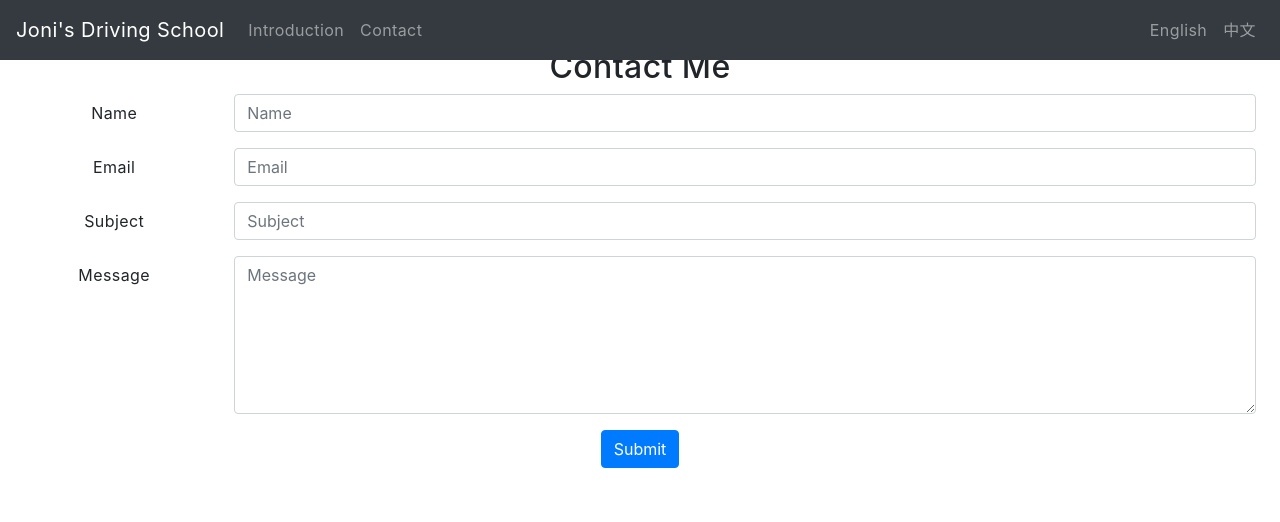
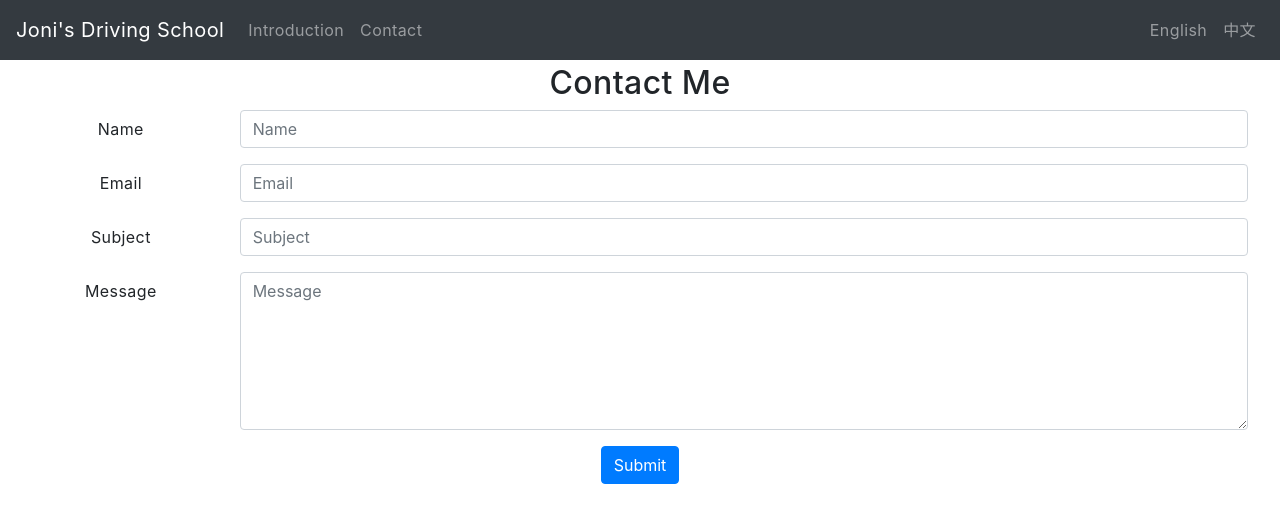
Before and after one commit to pwang86/react-website, a React app: page / in a window 1280 px wide. Shown: the top 522 px of the page. Built offline with nearby package versions, Linux system fonts and the light colour scheme.

Commit message:
modify size

```diff
--- a/src/component/Contact.css
+++ b/src/component/Contact.css
@@ -1,4 +1,4 @@
 .contact{
-    padding: 1.5em 1.5em 2em 1.5em;
-    margin-top: 1.5em;
+    padding: 2em 2em 2.5em 2em;
+    margin-top: 2em;
 }
```
